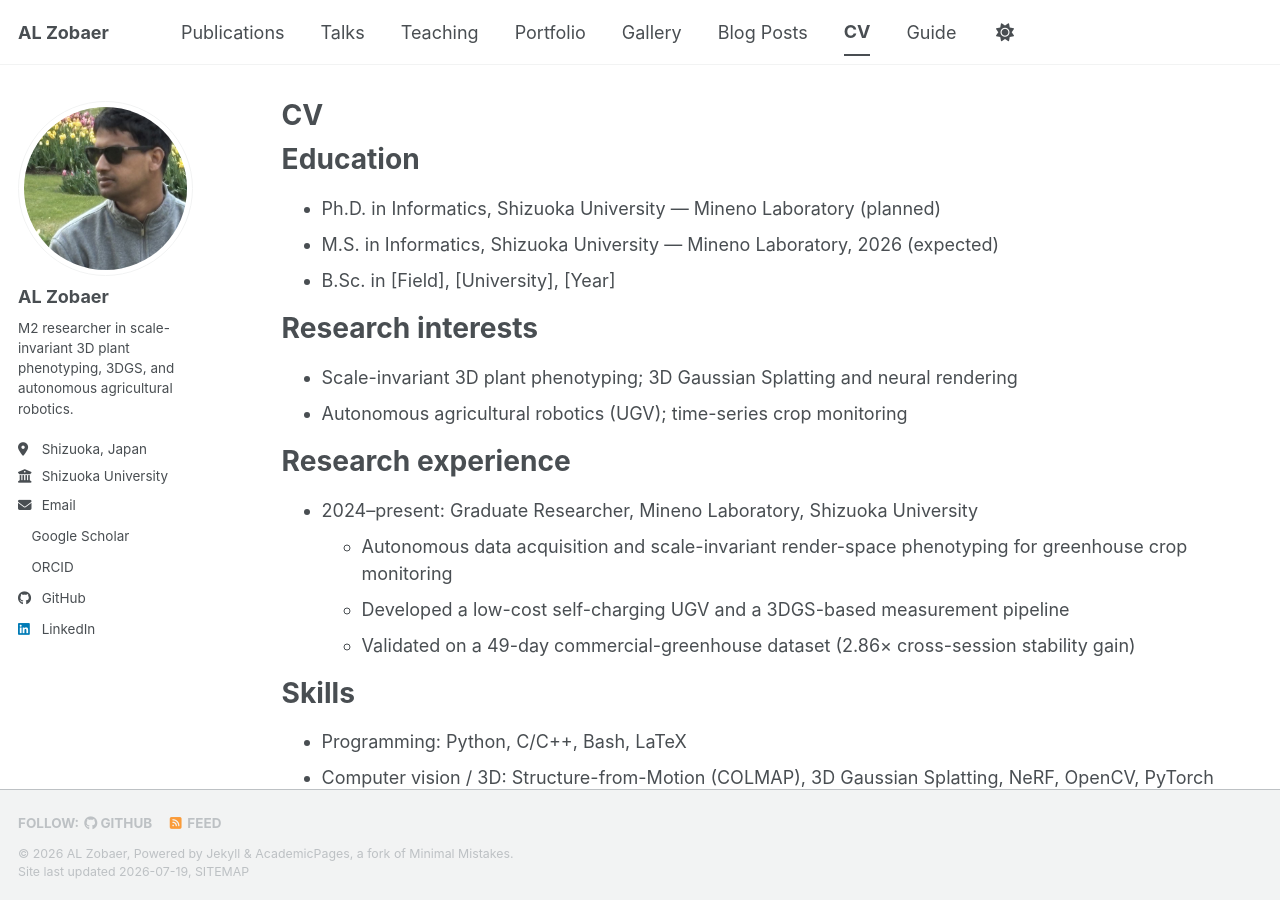
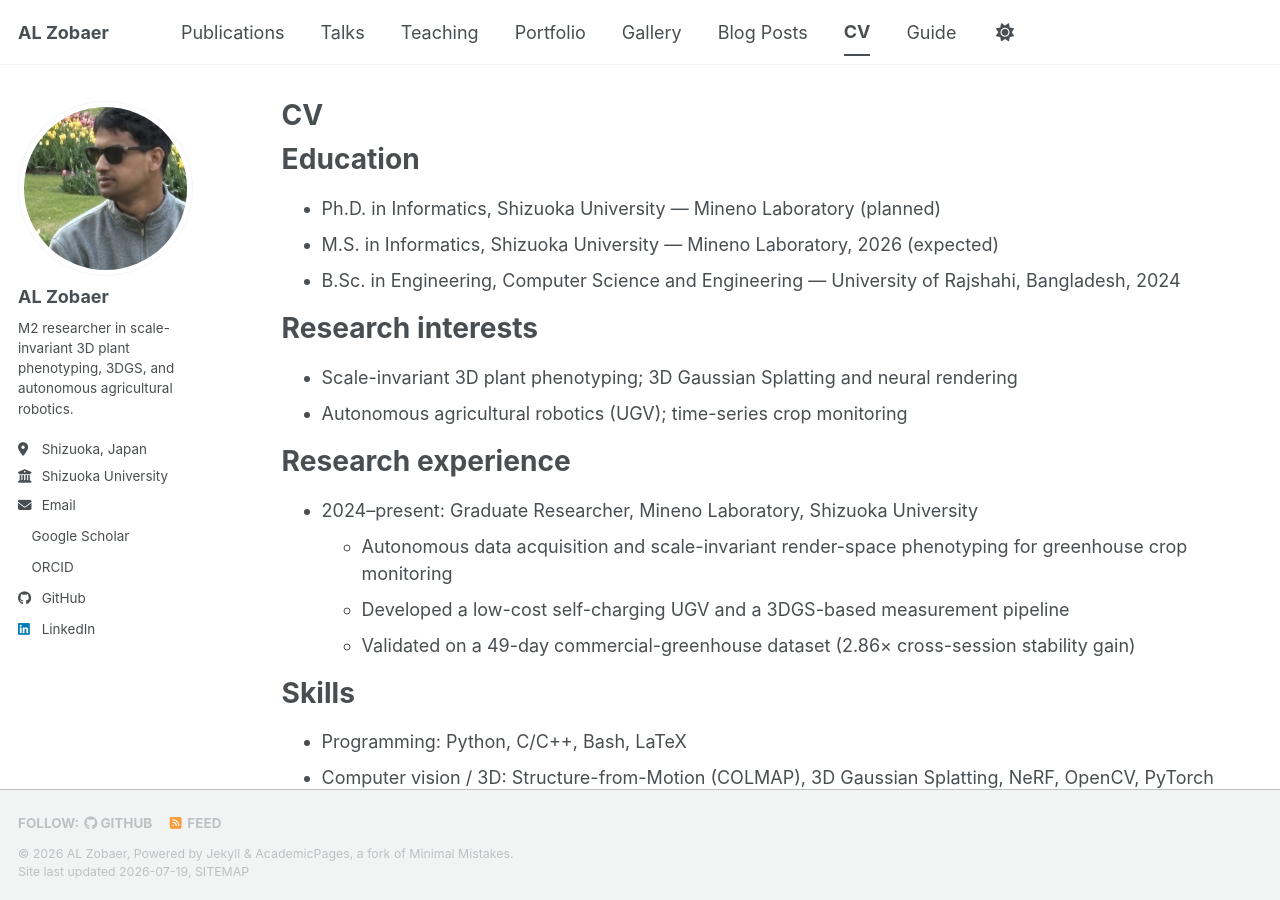
Before and after one commit to alzobaer/alzobaer.github.io, a Jekyll site: the page built from _pages/cv.md, in a window 1280 px wide and 900 px high. Built offline with Jekyll 4.4.1, drawn with Linux system fonts in a browser that asks for light colours; a style sheet for code colours, icons or effects is not loaded.

Commit message:
CV: add B.Sc. (CSE, University of Rajshahi, 2024)

```diff
--- a/_pages/cv.md
+++ b/_pages/cv.md
@@ -14,7 +14,7 @@ Education
 ======
 * Ph.D. in Informatics, Shizuoka University — Mineno Laboratory (planned)
 * M.S. in Informatics, Shizuoka University — Mineno Laboratory, 2026 (expected)
-* B.Sc. in [Field], [University], [Year]  <!-- EDIT: fill in your undergraduate degree -->
+* B.Sc. in Engineering, Computer Science and Engineering — University of Rajshahi, Bangladesh, 2024
 
 Research interests
 ======
```
